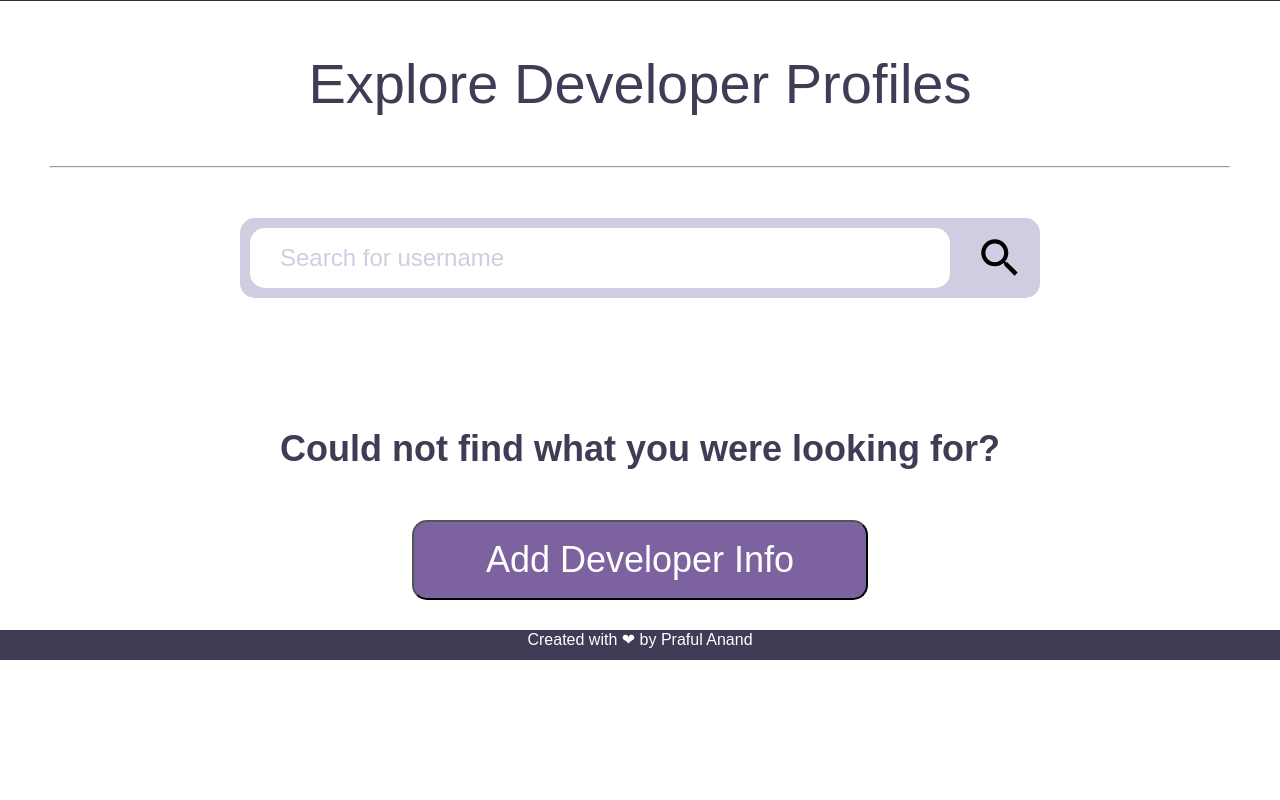
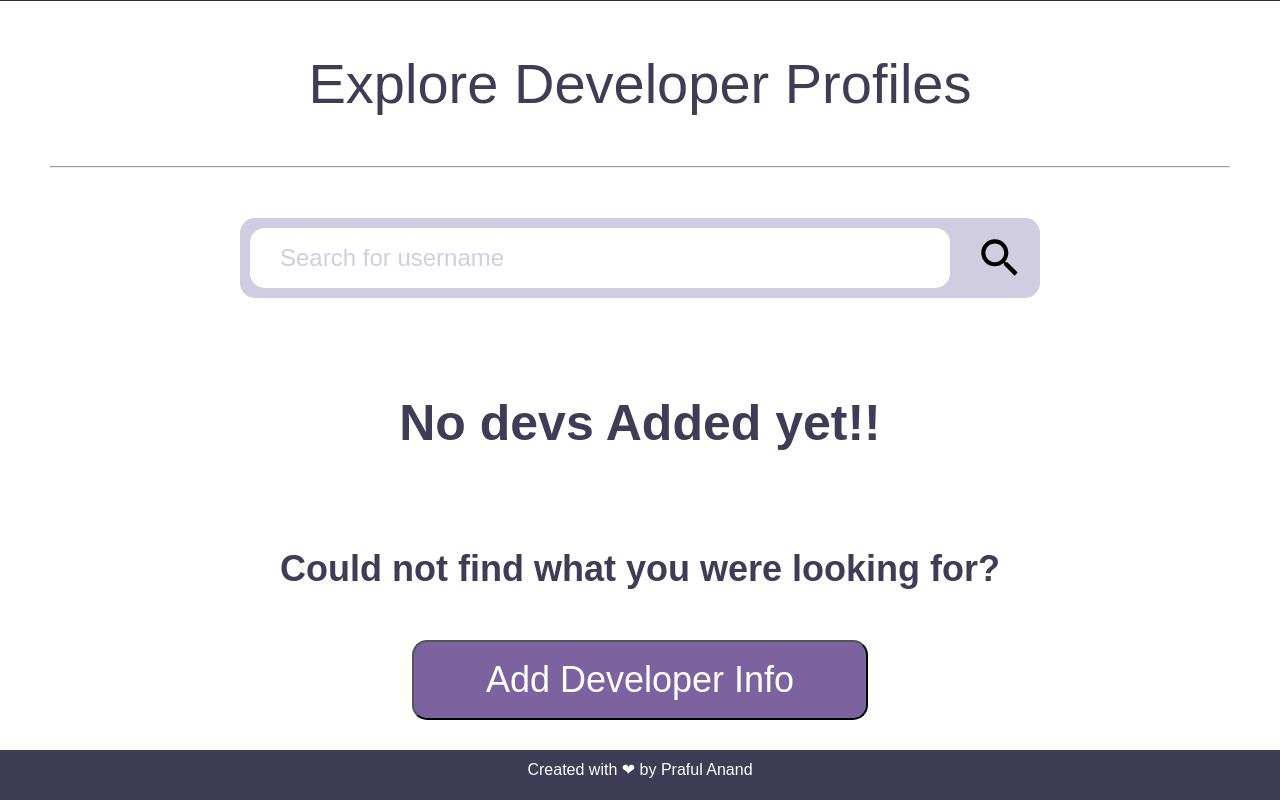
Before and after one commit to PrafulAnand/DeveloperRepo, a React (Create React App) app: page / in a window 1280 px wide. Shown: the part 499-1299 px from the top of the page. Before the commit the page ends 1159 px from the top, so only its background shows below. Built offline with nearby package versions, Linux system fonts and the light colour scheme; no server answers.

Commit message:
css changes fixed

```diff
--- a/src/components/AddDevInfoFormModal/AddDevInfoFormModal.css
+++ b/src/components/AddDevInfoFormModal/AddDevInfoFormModal.css
@@ -3,6 +3,8 @@
   height: 100vh;
   top: 0;
   left: 0;
+  right: 0;
+  bottom: 0;
   background-color: rgba(49, 49, 49, 0.8);
   position: fixed;
   display: flex;
--- a/src/components/AddDevInfoFormModal/AddDevInfoFormModal.jsx
+++ b/src/components/AddDevInfoFormModal/AddDevInfoFormModal.jsx
@@ -1,6 +1,7 @@
 import React from 'react';
 import './AddDevInfoFormModal.css';
 import CircleLoader from "react-spinners/CircleLoader";
+import { css } from "@emotion/react";
 import GithubLogo from '../resources/ProfileIcons/iconfinder_github_317712.png';
 import LinkedinLogo from '../resources/ProfileIcons/iconfinder_2018_social_media_popular_app_logo_linkedin_3225190.png';
 import CodechefLogo from '../resources/ProfileIcons/codechef-1324440139527402917_32.png';
@@ -9,7 +10,11 @@ import TwitterLogo from '../resources/ProfileIcons/iconfinder_2018_social_media_
 import MediumLogo from '../resources/ProfileIcons/iconfinder_Circled_Medium_svg5_5279113.png';
 import DevInfoFormFields from './DevInfoFormFields';
 
-
+const override = css`
+  display: block;
+  margin: 0 auto;
+  border-color: red;
+`;
 class AddDevInfoFormModal extends React.Component {
 
   state = {
@@ -51,7 +56,7 @@ class AddDevInfoFormModal extends React.Component {
         }
       })
       .catch((e) => {
-        this.setState({ errorMessage: e.message, loading:false});
+        this.setState({ errorMessage: e.message, loading: false });
       });
   };
 
@@ -62,9 +67,9 @@ class AddDevInfoFormModal extends React.Component {
   submitHandler = (event) => {
     event.preventDefault();
     if (this.state.githubId.trim() === '') {
-      this.setState({ errorMessage: 'GitHub user ID is mandatory.', loading:false});
+      this.setState({ errorMessage: 'GitHub user ID is mandatory.', loading: false });
     } else {
-      this.setState({loading:true});
+      this.setState({ loading: true });
       this.postAddDevInfo();
     }
   };
@@ -78,7 +83,7 @@ class AddDevInfoFormModal extends React.Component {
       twitterId: '',
       mediumId: '',
       errorMessage: null,
-      loading:false
+      loading: false
     });
     this.props.onModalButtonClick(false);
   };
@@ -86,10 +91,7 @@ class AddDevInfoFormModal extends React.Component {
 
   render() {
     return (
-      <div className="modalBackground"
-      onClick={() => {
-        this.props.onModalButtonClick(false);
-      }}>
+      <div className="modalBackground">
         <div className="modalContainer">
           <div className="titleCloseBtn">
             <button
@@ -106,7 +108,7 @@ class AddDevInfoFormModal extends React.Component {
           <div className="body">
             <hr className="hrule-modal" />
             <form onSubmit={this.submitHandler}>
-            {this.state.loading && this.state.errorMessage === null &&<CircleLoader size = {150} />}
+              {this.state.loading && this.state.errorMessage === null && <CircleLoader size={150} css={override} />}
               <DevInfoFormFields src={GithubLogo} label="Github*" name="githubId" onChange={this.setDifferentDevProfileIds} />
               <DevInfoFormFields src={LinkedinLogo} label="Linkedin" name="linkedinId" onChange={this.setDifferentDevProfileIds} />
               <DevInfoFormFields src={CodechefLogo} label="Codechef" name="codechefId" onChange={this.setDifferentDevProfileIds} />
@@ -116,7 +118,7 @@ class AddDevInfoFormModal extends React.Component {
               <div className="error-div">{this.state.errorMessage}</div>
               <hr className="hrule-modal" />
               <div className="footer-form">
-                <button onClick={ this.closeAddDevInfoModal } className="cancel-Btn">Cancel</button>
+                <button onClick={this.closeAddDevInfoModal} className="cancel-Btn">Cancel</button>
                 <button className="submit-Btn">Submit</button>
               </div>
             </form>
--- a/src/components/App/App.css
+++ b/src/components/App/App.css
@@ -11,4 +11,5 @@
   display: flex;
   flex-direction: column;
   flex-wrap: wrap;
+  min-height: 100%;
 }
--- a/src/components/AvailableDevelopers/AvailableDevelopers.css
+++ b/src/components/AvailableDevelopers/AvailableDevelopers.css
@@ -1,9 +1,22 @@
 .developers-container {
-  display: grid;
-  margin: 0 auto;
+  /* display: grid;
   grid-template-columns: 1fr 1fr;
+  grid-gap: 100px;
   padding: 50px;
   max-width: 70vw;
+  justify-items: center; */
+  /* display: inline-grid;
+  grid-template-rows: 100px 100px 100px;
+  grid-template-columns: 100px 100px 100px;
+  grid-gap: 3px; */
+}
+
+.devsection {
+  display: grid;
+  grid-template-columns: 1fr 1fr;
+  grid-gap: 50px;
+  padding: 50px;
+  justify-items: center;
 }
 
 /* @media (min-width: 600px) {
@@ -26,8 +39,7 @@
 
 @media (max-width: 600px) {
   .developers-container {
-    grid-template-columns: repeat(1, 1fr);
-    grid-gap: 50px;
+    grid-template-columns: 1fr;
   }
 }
 
@@ -36,3 +48,12 @@
     grid-template-columns: repeat(3, 1fr);
   }
 } */
+
+.no-dev-added-yet {
+  color: #3f3d56;
+  text-align: center;
+  font-size: 50px;
+  font-weight: 600;
+  line-height: 50px;
+  margin: 50px 0;
+}
--- a/src/components/AvailableDevelopers/AvailableDevelopers.jsx
+++ b/src/components/AvailableDevelopers/AvailableDevelopers.jsx
@@ -10,10 +10,12 @@ const AvailableDevelopers = ({ developers, searchInput }) => {
         return <DevIndividualResult key={devprofileData.id} githubId={devprofileData.id} avatarUrl={devprofileData.avatar_url}></DevIndividualResult>
     });
     return (
-        <div>
-            <div className="developers-container">{availableDevelopers}</div>
+            <div className="developers-container">
+                <section className = "devsection">
+                {availableDevelopers}
+                </section>
             <hr className="horizontal-line-developers"></hr>
-        </div>
+                </div>
     )
 }
 
--- a/src/components/DevProfileHomePage/DevProfileHomePage.jsx
+++ b/src/components/DevProfileHomePage/DevProfileHomePage.jsx
@@ -55,8 +55,9 @@ class DevProfileHomePage extends React.Component{
             <div className = "App">
                 <Header headTitle = {this.state.headerText}/>
                 <SearchBox onInputChange = {this.setSearchText}/>
-                {(this.state.loader && this.state.developers.length>0) ? <ClipLoader size = {150} css= {override}/> :
-                this.state.developers.length>0 && <AvailableDevelopers developers = {this.state.developers} searchInput = {this.state.searchText}/>}
+                {(this.state.loader && this.state.developers.length>0) && <ClipLoader size = {150} css= {override}/>}
+                {this.state.developers.length>0 ? <AvailableDevelopers developers = {this.state.developers} searchInput = {this.state.searchText}/>
+                 : <div className = "no-dev-added-yet"> No devs Added yet!! </div>}
                 <AddDeveloperInfoButton onButtonClick = {this.setShowModal}/>
                 {this.state.showModal && <AddDevInfoFormModal onModalButtonClick = {this.setShowModal} fetchAllDevelopers = {this.fetchAllDevelopers} />}
                 <Footer />
--- a/src/components/Footer/Footer.css
+++ b/src/components/Footer/Footer.css
@@ -1,6 +1,8 @@
 .footer {
-  height: 30px;
   background-color: #3f3d56;
   color: white;
   text-align: center;
+  width: 100%;
+  height: 50px;
+  padding: 10px;
 }
--- a/src/components/Footer/Footer.jsx
+++ b/src/components/Footer/Footer.jsx
@@ -4,7 +4,7 @@ import './Footer.css';
 const Footer = () => {
     return(
         <footer className = "footer">
-            <p>Created with ❤ by Praful Anand</p>
+            <span>Created with ❤ by Praful Anand</span>
         </footer>
 
     );
--- a/src/components/ProfilePage/DevProfileRepoSection.jsx
+++ b/src/components/ProfilePage/DevProfileRepoSection.jsx
@@ -7,6 +7,8 @@ const DevProfileRepoSection = ({repos}) => {
         const date = new Date(updatedDate);
         return `Updated on ${date.getDate()} ${months[date.getMonth()]} ${date.getFullYear()}`;
     }
+    console.log(typeof(repos))
+
 
     return (
         <section className="devprofile-repo-section">
--- a/src/components/ProfilePage/DevProfileTopSection.jsx
+++ b/src/components/ProfilePage/DevProfileTopSection.jsx
@@ -6,7 +6,6 @@ import BlogIcon from '../resources/Icons/insert_link-24px.svg';
 
 
 const DevProfileTopSection = ({ defaultAvatar, devName, bio, github, linkedin, codechef, twitter, medium, hackerrank, email, location, company, blog }) => {
-console.log(github);
     return (
         <section className="dev-info-container">
             <span className="dev-info-profile-avatar">
@@ -19,7 +18,7 @@ console.log(github);
             </span>
             <span>
                 <div className="developer-basic-info">
-                    <div className="developer-name">{devName}</div>
+                    <div className="developer-name">{devName ? devName : github}</div>
                     <div className="developer-bio">{bio}</div>
                     <DevProfileLinks
                         github={github}
--- a/src/components/ProfilePage/ProfilePage.css
+++ b/src/components/ProfilePage/ProfilePage.css
@@ -25,8 +25,8 @@
 .dev-info-container {
   background-color: #e5e5e5;
   display: flex;
-  align-items: flex-start;
-  justify-content: space-around;
+  align-items: center;
+  justify-content: center;
   padding: 80px 10vw 50px 10vw;
 }
 
@@ -119,11 +119,11 @@
   font-weight: bold;
   font-size: 30px;
   line-height: 30px;
-  color: #0768fa;
 }
 
 .dev-repo-name a {
   text-decoration: none;
+  color: #0768fa;
 }
 
 .dev-repo-updated-at {
@@ -138,3 +138,12 @@
   font-size: 25px;
   line-height: 40px;
 }
+
+.no-repos-found {
+  color: #3f3d56;
+  text-align: center;
+  font-size: 50px;
+  font-weight: 600;
+  line-height: 50px;
+  margin: 50px 0;
+}
--- a/src/components/ProfilePage/ProfilePage.jsx
+++ b/src/components/ProfilePage/ProfilePage.jsx
@@ -18,6 +18,7 @@ class ProfilePage extends React.Component {
 
     state = {
         developersData: [],
+        repos : [],
         loader: true
     }
 
@@ -28,7 +29,7 @@ class ProfilePage extends React.Component {
             .then((response) => response.json())
             .then((data) => {
                 console.log(data);
-                this.setState({ developersData: data[0] , loader:false});
+                this.setState({ developersData: data[0] , repos: data[0].repos,loader:false});
             })
     }
 
@@ -37,8 +38,6 @@ class ProfilePage extends React.Component {
     }
 
     render() {
-        // const { developersData } = this.state;
-        console.log("rendering",this.state.developersData);
         return (
             <>
                 <ProfilePageNavHeader />
@@ -58,7 +57,8 @@ class ProfilePage extends React.Component {
                     blog = {this.state.developersData.blog}
                 />
                 {this.state.loader && <ClipLoader size = {150} css={override} />}
-                {this.state.developersData.repos && <DevProfileRepoSection repos = {this.state.developersData.repos}/>}
+                {this.state.repos.length>0 ? <DevProfileRepoSection repos = {this.state.repos}/>
+                : <div className= "no-repos-found">No Github repos Found 👀</div>}
                 <Footer />
             </>
         )
```
Lines whose indentation alone changed are shown as unchanged.
